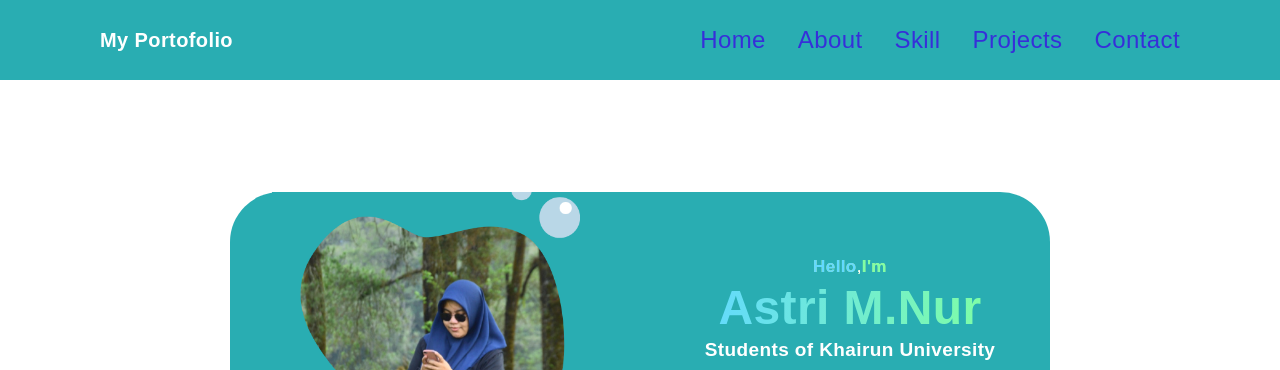
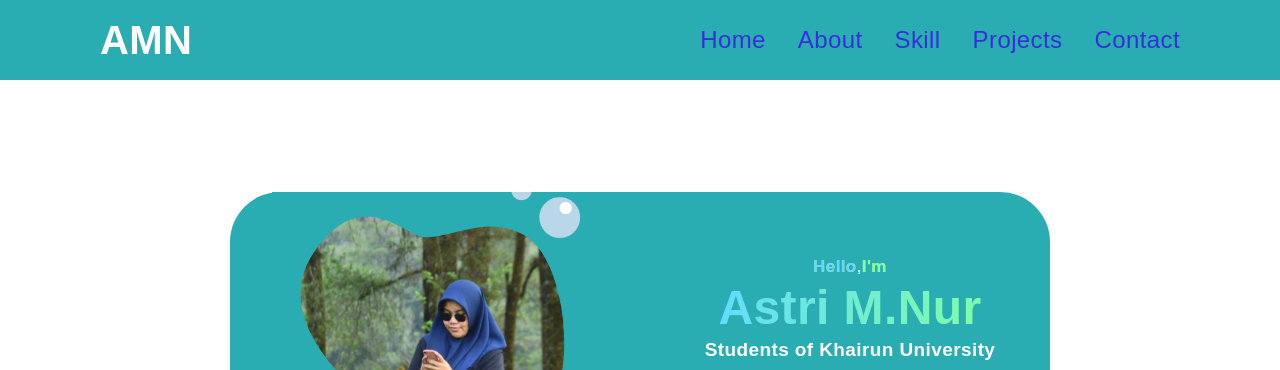
Before and after one commit to AstriMNur/itw2023_project1_07352111047, a plain HTML site: page index.html in a window 1280 px wide. Shown: the top 370 px of the page. Drawn offline with nearby package versions, Linux system fonts and the light colour scheme.

Commit message:
bismillah

```diff
--- a/assets/css/style.css
+++ b/assets/css/style.css
@@ -104,7 +104,7 @@ a {
 }
 
 a:hover {
-    color: aqua;
+    color: rgb(0, 30, 255);
     text-decoration-color: #555555;
     text-underline-offset: 1rem;
     text-decoration: underline;
@@ -205,7 +205,7 @@ nav {
 /* untuk logo atau nama portofolio */
 
 .logo {
-    font-size: 20px;
+    font-size: 40px;
     color: white;
     font-weight: bold;
     text-decoration: none !important;
--- a/index.html
+++ b/index.html
@@ -19,7 +19,7 @@
         <div class="container nav-container">
 
             <!-- label nama atau logo -->
-            <a href="" class="logo">My Portofolio</a>
+            <a href="" class="logo">AMN</a>
 
             <!-- navbar tag link -->
             <ul class="nav-links">
@@ -108,8 +108,6 @@
 
     <!-- ....................Start skill Section.................... -->
     <section id="Skill">
-        <!-- <a href="#Skill" class="arrow"><img src="assets/icons/icons8-curved-arrow-down-50.png" class="icon1"></a> -->
-        <!-- 1 -->
         <!-- skills page -->
         <section class="skills container">
             <h1 class="heading" style="padding-top: 75px;">My Skills</h1>
```
